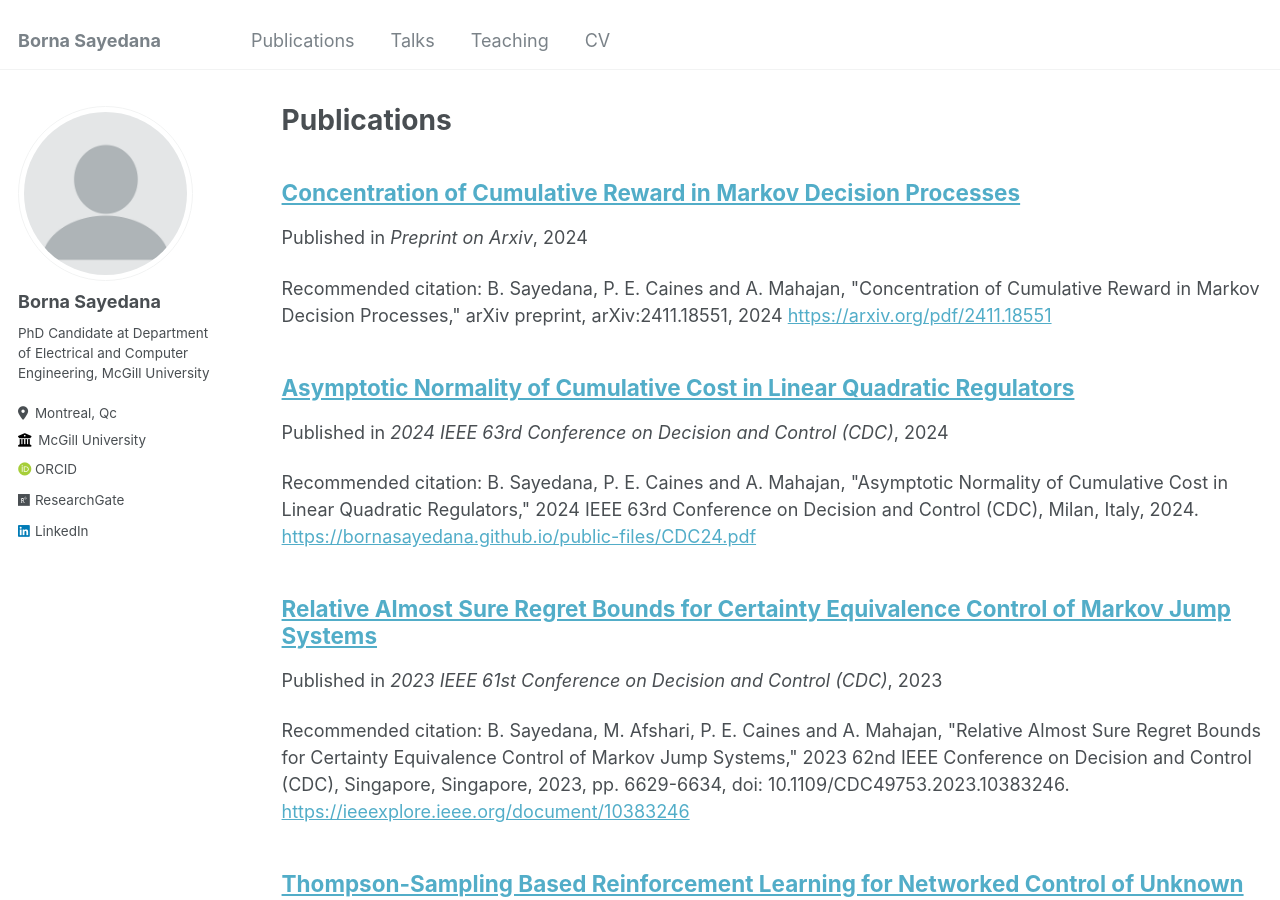
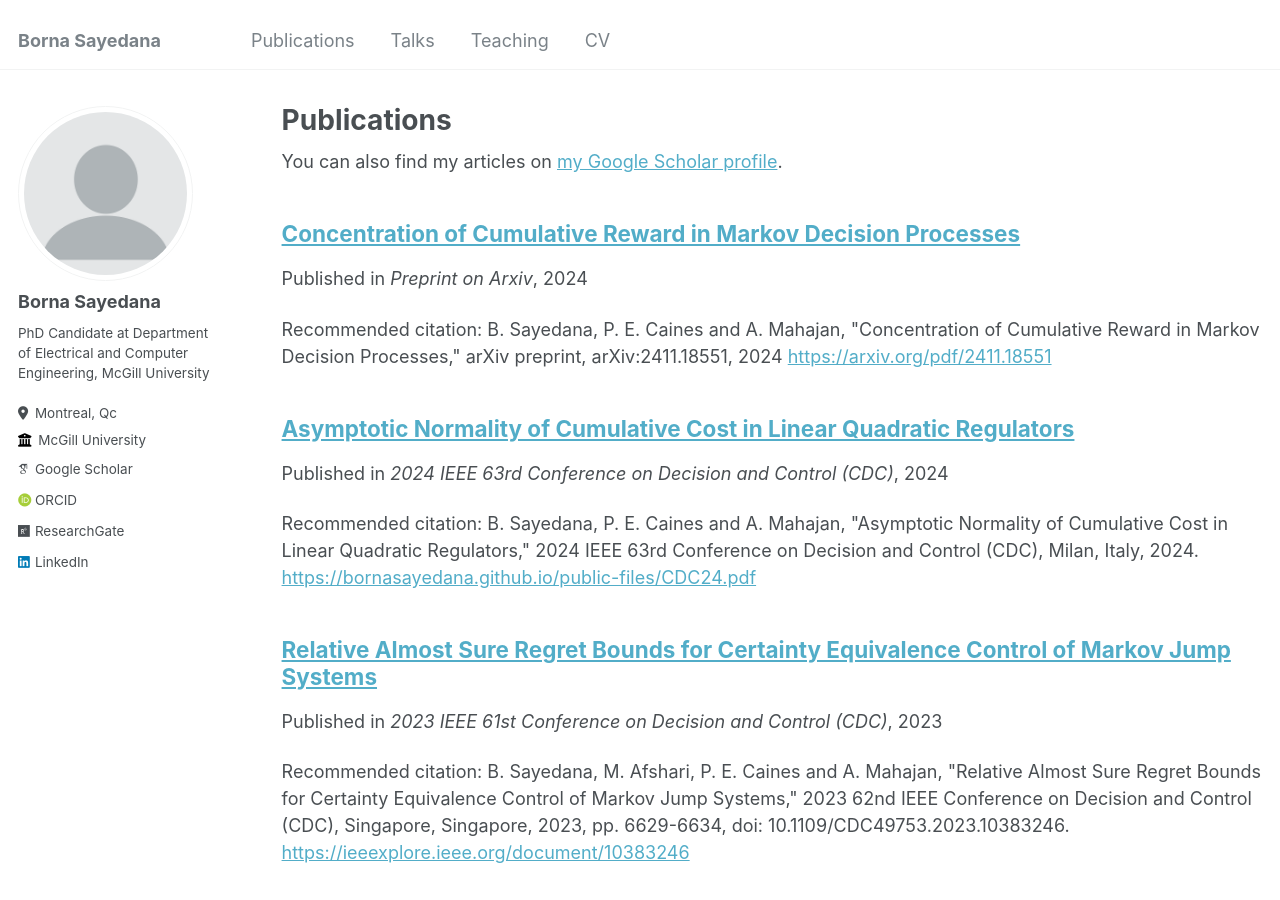
Before and after one commit to bornasayedana/bornasayedana.github.io, a Jekyll site: the page built from _pages/publications.md, in a window 1280 px wide and 900 px high. Built offline with Jekyll 4.4.1, drawn with Linux system fonts in a browser that asks for light colours; some web fonts are replaced; part of the change alters nothing that is shown.

Commit message:
Update _config.yml

```diff
--- a/_config.yml
+++ b/_config.yml
@@ -32,7 +32,7 @@ author:
 
   # Academic websites
   arxiv            : # URL - Update with the correct link to your profile
-  googlescholar    : #"https://scholar.google.com/citations?user=PS_CX0AAAAAJ"
+  googlescholar    : "https://scholar.google.com/citations?user=oaiqw_QAAAAJ&hl=en"
   impactstory      : # URL
   orcid            : "https://orcid.org/0000-0003-1347-7089"
   semantic         : # URL
```
